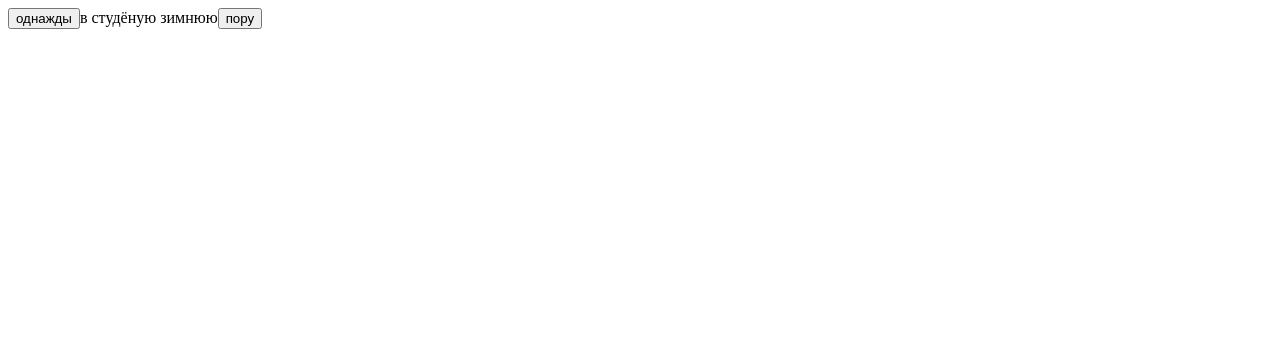
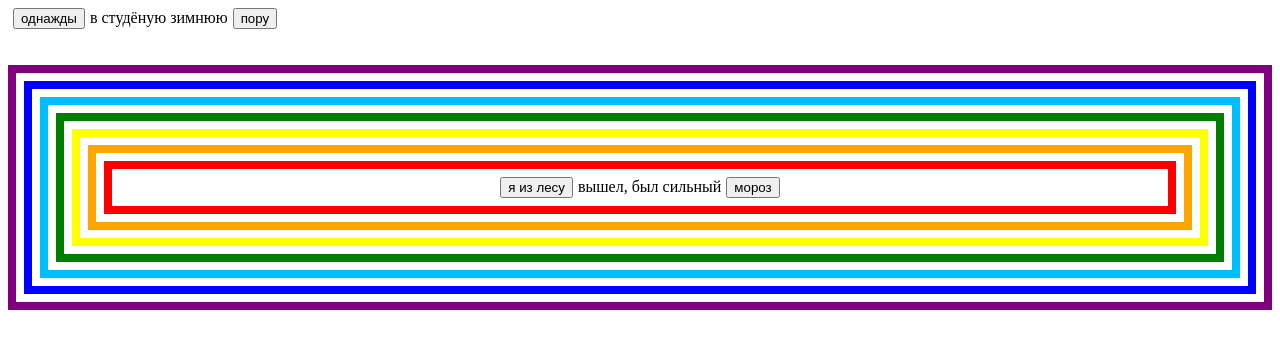
Before and after one commit to AlexandraHessen/FD3-Yakovleva, a React app in the folder RainbowFrameHOC/: page / in a window 1280 px wide. Built offline with nearby package versions, Linux system fonts and the light colour scheme.

Commit message:
RainbowFrameHOC

```diff
--- a/RainbowFrameHOC/App.js
+++ b/RainbowFrameHOC/App.js
@@ -1,14 +1,23 @@
 "use strict";
-import React from 'react';
+import React, { Fragment } from 'react';
 import ReactDOM from 'react-dom';
 
-import DoubleButton from "./components/DoubleButton"
+import DoubleButton from "./components/DoubleButton";
+import { withRainbowFrame } from './components/withRainbowFrame';
 
 let colors = ['red','orange', 'yellow','green', '#00BFFF', 'blue', 'purple'];
+let FramedDoubleButton=withRainbowFrame(colors)(DoubleButton);
 
 ReactDOM.render(
-<DoubleButton caption1="однажды" caption2="пору" cbPressed={ num => alert(num) }>
-    в студёную зимнюю
-</DoubleButton>
+    <Fragment>
+        <DoubleButton caption1="однажды" caption2="пору" cbPressed={(num) => alert(num)}>
+            в студёную зимнюю
+        </DoubleButton>
+        <br/>
+        <br/>
+        <FramedDoubleButton caption1="я из лесу" caption2="мороз" cbPressed={(num) => alert(num)}>
+            вышел, был сильный
+        </FramedDoubleButton>
+    </Fragment>
     , document.getElementById("container")
 )
--- /dev/null
+++ b/RainbowFrameHOC/components/DoubleButton.css
@@ -0,0 +1,3 @@
+input[type="button"].DoubleButton  {
+    margin: 0 5px;
+}
--- a/RainbowFrameHOC/components/DoubleButton.js
+++ b/RainbowFrameHOC/components/DoubleButton.js
@@ -1,5 +1,7 @@
 import React from 'react';
 import PropTypes from 'prop-types';
+
+import "./DoubleButton.css"
 
 class DoubleButton extends React.Component{
     static propTypes={
@@ -8,14 +10,16 @@ class DoubleButton extends React.Component{
         cbPressed: PropTypes.func.isRequired
     }
 
+    cbPressed = (num) => {
+        this.props.cbPressed(num);
+    };
+
     render(){
-        console.log(this.props.cbPressed)
-        console.log( typeof this.props.cbPressed)
         return(
             <div>
-                <input type="button" value={this.props.caption1} onClick={this.props.cbPressed(1)}/>
+                <input type="button" value={this.props.caption1} onClick={() => this.cbPressed("1")} className="DoubleButton"/>
                 {this.props.children}
-                <input type="button" value={this.props.caption2} onClick={this.props.cbPressed(2)}/>
+                <input type="button" value={this.props.caption2} onClick={() => this.cbPressed("2")} className="DoubleButton"/>
             </div>
         )
     }
--- a/RainbowFrameHOC/components/withRainbowFrame.js
+++ b/RainbowFrameHOC/components/withRainbowFrame.js
@@ -1,8 +1,9 @@
 import React from "react";
+
 
 let withRainbowFrame = colors=> Component => props=>{
     let colorFrame = colors.reduce((startElm, color)=>{
-      return  <div className = "RainbowFrame" style = {{border: "solid 8px " + color, padding: "8px"}} >   {/* ОБЯЗАТЕЛЬНО СТАВИТЬ ПРОБЕЛ после 8px */}
+      return  <div className = "RainbowFrame" style = {{border: "solid 8px " + color, padding: "8px", textAlign: "center"}} >   {/* ОБЯЗАТЕЛЬНО СТАВИТЬ ПРОБЕЛ после 8px */}
                 {startElm}
                </div>
     }, <Component {...props} />) // <Component {...props} /> - startElm - начальное значение "вышел, был сильный"
--- a/RainbowFrameHOC/index.html
+++ b/RainbowFrameHOC/index.html
@@ -5,7 +5,7 @@
     <meta http-equiv="X-UA-Compatible" content="IE=edge">
     <meta name="viewport" content="width=device-width, initial-scale=1.0">
     <title>RainbowFrameHOC</title>
-    <!-- <link rel="stylesheet" type="text/css" href="bundle.css"> -->
+    <link rel="stylesheet" type="text/css" href="bundle.css">
 </head>
 <body>
     <div id='container'></div>
```
